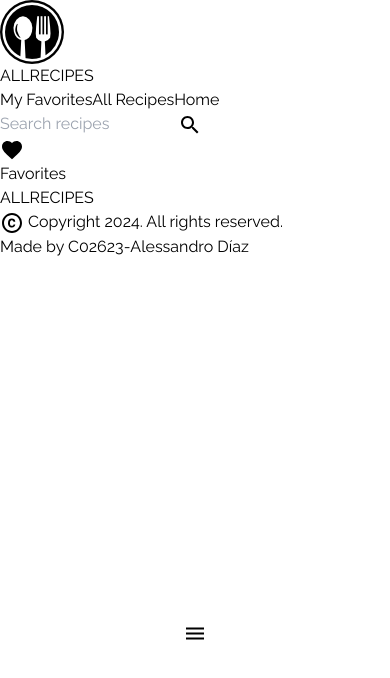
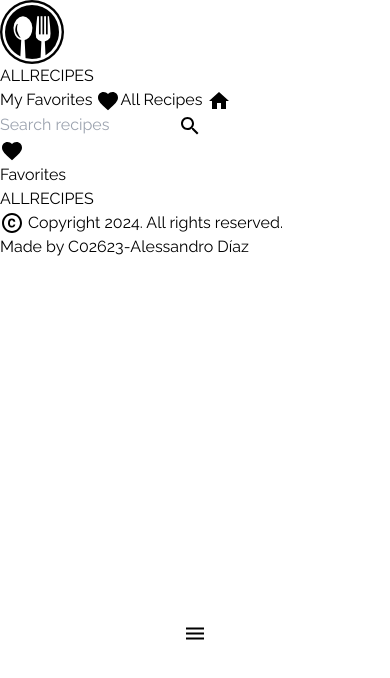
Before and after one commit to Alessandro1809/Proyecto-multimedios, a React (Vite) app: page /favorite in a window 390 px wide. Shown: the top 678 px of the page. Built offline with nearby package versions, Linux system fonts and the light colour scheme.

Commit message:
fixeando el error en el responsive y agregando muestra condicional al scrollbar

```diff
--- a/src/Pages/MainPage.jsx
+++ b/src/Pages/MainPage.jsx
@@ -6,7 +6,7 @@
 const MainPage = () => {
   return (
     <>
-    <div class=" top-0 z-[-10] h-full w-full bg-white bg-[radial-gradient(ellipse_40%_90%_at_60%_10%,rgba(74,206,255,0.4),rgba(255,123,13,0))]">
+    <div className=" top-0 z-[-10] h-full w-full bg-white bg-[radial-gradient(ellipse_40%_90%_at_60%_10%,rgba(74,206,255,0.4),rgba(255,123,13,0))]">
 
       <div className="flex justify-center w-full lg:hidden md:hidden  pb-8">
             <h2 className="text-3xl tracking-wider text-orange-400 w-auto h-5 pt-32 font-bold">ALLRECIPES</h2>
--- a/src/components/Footer.jsx
+++ b/src/components/Footer.jsx
@@ -2,13 +2,15 @@
 const Footer = () => {
   return (
     <>
-    <footer className="">
+
+    <footer className="inset-0 -z-10 h-full w-full bg-white [background:radial-gradient(125%_125%_at_50%_10%,#fff_40%,#4ACEFF_100%)]">
       <div className="grid justify-center text-center py-10">
       <h2 className="text-3xl font-semibold max-w-screen-xl mt-8 tracking-wider">ALLRECIPES</h2>
       <p className="font-medium tracking-wide">{<Copyright />} Copyright 2024.  All rights reserved.</p>
       <p className="font-medium tracking-wide">Made by C02623-Alessandro Díaz</p>
       </div>
     </footer>
+
     </>
   )
 }
--- a/src/components/NavLinks.jsx
+++ b/src/components/NavLinks.jsx
@@ -1,12 +1,11 @@
 import { Link } from "react-router-dom";
-
+import { Favorite, Home } from "@material-ui/icons";
 const NavLinks = () => {
  return (
    <>
 
-     <Link to='' className="text_glowing">My Favorites</Link>
-     <Link to='' className="text_glowing">All Recipes</Link>
-     <Link to='' className="text_glowing">Home</Link>
+     <Link to='' className="text_glowing">My Favorites {<Favorite />}</Link>
+     <Link to='' className="text_glowing">All Recipes { <Home /> }</Link>
 
    </>
  )
--- a/src/components/RecipeList.jsx
+++ b/src/components/RecipeList.jsx
@@ -1,10 +1,11 @@
 import data from '../data/tipos.json'
+import { Favorite } from '@material-ui/icons';
 const RecipeList = () => {
 
 
   return (
     <>
-    <main className=' pb-5'>
+    <main className='pb-5'>
         <article className='grid justify-center pb-4'>
           <h2 className="text-5xl font-semibold text-center max-w-screen-xl pt-14 tracking-wider h-auto pb-4"><span className="text-orange-400">300+</span> Recipes</h2>
           <p className=' text-xl font-medium tracking-wide mx-4'>Explore all the delicious recipes for <span className="text-orange-400">all tastes</span> in our catalog!</p>
@@ -13,20 +14,24 @@
         <section className='grid justify-center'>
 
             <div>
-              <div className='p-4 grid gap-6 md:gap-6 grid-cols-1 sm:grid-cols-3 md:grid-cols-4 md:px-4 col-auto'>
+              <div className='p-4 grid gap-5 sm:gap-4 md:gap-6 grid-cols-1 sm:grid-cols-3 md:grid-cols-3 lg:grid-cols-4 md:mx-0.5 col-auto'>
               {data.data.map((item) =>(
 
-              <article key={item.id} className="bg-gray-200 min-w-[150px] md:min-w-[180px] h-auto rounded-lg flex justify-center flex-col transition-all duration-600 hover:scale-105 hover:bg-gray-100 group drop-shadow-md">
+              <article key={item.id} className="bg-gray-200 min-w-[150px] md:min-w-[180px] h-auto rounded-lg flex justify-center flex-col transition-all duration-600 hover:scale-100 hover:bg-gray-100 group drop-shadow-md">
                   <a href="" className="group relative flex flex-col overflow-hidden rounded-t-lg px-4 pt-52 ">
                   <img className="absolute inset-0 h-52 w-full object-cover group-hover:scale-105 transition-transform duration-500 ease-in-out" src={item.img} alt="" />
                   </a>
-                  <body className='flex justify-between'>
-                      <p className="px-2 py-2 font-medium text-black sm:text-lg md:text-xl tracking-wide">{item.nombre}</p>
+                  <article className='flex justify-between'>
+                      <p className="px-2 py-2 font-semibold text-black sm:text-lg md:text-xl tracking-wide">{item.nombre}</p>
                       <div className='p-2'>
 
                       </div>
-                  </body>
+                  </article>
                       <p className="mx-2 mb-2 tracking-wide line-clamp-3 text-gray-800 font-medium">{item.description}</p>
+                  <footer className='flex justify-between w-auto'>
+                  <button className='mx-2 my-4 w-auto h-auto p-2 text-lg  transition-all duration-300 md:w-40 hover:bg-orange-400 md:text-lg border border-orange-500 rounded-lg'>View Recipe</button>
+                  <button className='mx-2 my-4 w-auto h-auto p-2 text-lg  transition-all duration-300 md:w-40 hover:bg-rose-400 border-b border-rose-400 md:text-lg rounded-lg'>Add to {<Favorite />}</button>
+                  </footer>
               </article>
 
               ))}
--- a/src/components/Slider.jsx
+++ b/src/components/Slider.jsx
@@ -7,7 +7,7 @@
     <div className="wrapper max-h-1500px flex overflow-x-auto pt-16 pb-4 lg:pt-40 md:pt-40 mb-12">
         {data.data.map((item) =>(
 
-            <div key={item.id} className="item w-[110px] h-[110px] flex items-center justify-center bg-gray-300 rounded-full mr-4 ">
+            <div key={item.id} className="item w-[110px] h-[110px] flex items-center justify-center bg-gray-300 rounded-full mr-4 transition-all duration-300 hover:scale-110">
                 <div className="item2 w-[100px] h-[100px] bg-black rounded-full ml-1 mr-1"></div>
             </div>
 
--- a/src/components/icons/Favorites.jsx
+++ /dev/null
@@ -1,6 +0,0 @@
-
-export function Favorites(props) {
-    return (
-      <svg xmlns="http://www.w3.org/2000/svg" width="1em" height="1em" viewBox="0 0 24 24" {...props}><defs><mask id="letsIconsFavoritesDuotoneLine0"><g fill="none"><path stroke="silver" strokeOpacity=".25" d="M19.5 11c0 5.018-5.488 8.403-7.075 9.276a.87.87 0 0 1-.85 0C9.988 19.403 4.5 16.018 4.5 11c0-4.5 3.634-7.5 7.5-7.5c4 0 7.5 3 7.5 7.5Z"></path><path stroke="#fff" d="m8.286 11.786l3.457 3.457c.121.121.182.182.257.182c.075 0 .136-.06.257-.182l3.457-3.457c.748-.748.864-1.92.277-2.8c-.915-1.371-2.954-1.301-3.772.13l-.141.248a.09.09 0 0 1-.156 0l-.141-.247c-.818-1.432-2.857-1.502-3.772-.13c-.587.88-.47 2.051.277 2.799Z"></path></g></mask></defs><path fill="currentColor" d="M0 0h24v24H0z" mask="url(#letsIconsFavoritesDuotoneLine0)"></path></svg>
-    )
-  }
--- a/src/index.css
+++ b/src/index.css
@@ -11,7 +11,7 @@
 }
 
 .wrapper::-webkit-scrollbar{
-    width: 100px;
+    width: 40px;
 }
 .wrapper::-webkit-scrollbar-thumb{
     background-color: rgb(255, 50, 50);
@@ -55,3 +55,11 @@
       0 0 80px #e0e0e0,
       0 0 100px #ffffff;
   }
+
+  @media screen and (max-width: 768px) {
+    .wrapper::-webkit-scrollbar-thumb{
+
+        background-color: transparent;
+
+  }
+  }
```
